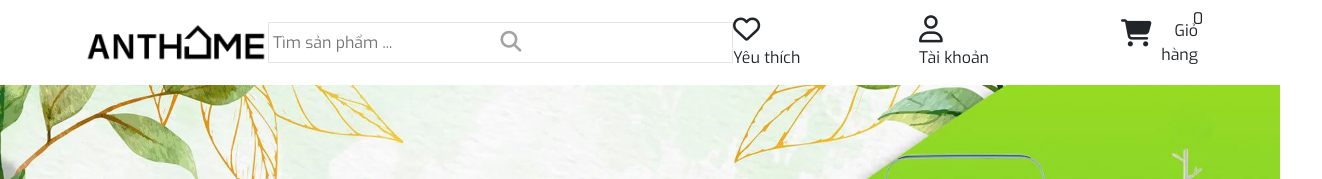
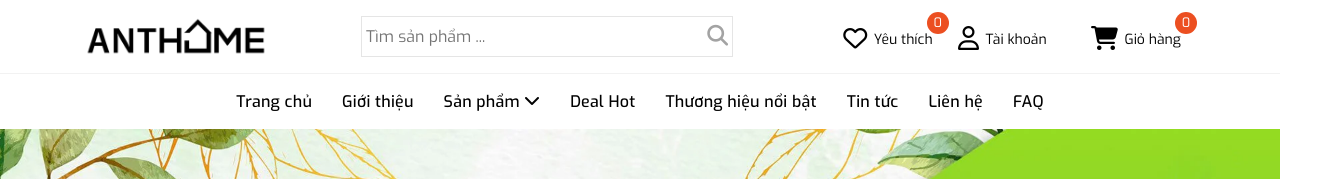
Before and after one commit to phuongnam148/Ant-Home, a React (Create React App) app: page / in a window 1280 px wide. Shown: the top 179 px of the page, 1322 px wide, since content can reach past the window. Built offline with nearby package versions, Linux system fonts and the light colour scheme.

Commit message:
update header

```diff
--- a/package.json
+++ b/package.json
@@ -14,6 +14,7 @@
     "react-helmet": "^6.1.0",
     "react-router-dom": "^6.8.2",
     "react-scripts": "5.0.1",
+    "swiper": "^9.1.0",
     "web-vitals": "^2.1.4"
   },
   "scripts": {
--- a/src/components/blocks/header/Header.jsx
+++ b/src/components/blocks/header/Header.jsx
@@ -28,16 +28,17 @@ const Header = () => {
 							</Link>
 						</div>
 					</div>
-					<div className='d-none d-lg-block col-lg-5'>
+					{/* Box tìm kiếm */}
+					<div className='d-none d-lg-block col-lg-4'>
 						<div className='header-search d-flex align-items-center p-1'>
 							<input type='text' placeholder='Tìm sản phẩm ...' />
-							<div className='btn-s'>
+							<div className='btn-s w-auto'>
 								<i className='fa-solid fa-magnifying-glass'></i>
 							</div>
 						</div>
 					</div>
 					{/* Account */}
-					<div className='header-account d-flex col-2 col-md-2 col-lg-5 justify-content-evenly'>
+					<div className='header-account d-flex col-2 col-md-2 col-lg-4 justify-content-evenly'>
 						{/* Icon menu */}
 						<div
 							className='btn-search d-block d-lg-none text-end w-50'
@@ -49,33 +50,100 @@ const Header = () => {
 						</div>
 						{/* Box */}
 						<div className='box-account d-flex align-items-center justify-content-between'>
-							<div className='d-none d-lg-block d-flex'>
-								<div>
-									<i className='fa-regular fa-heart'></i>
+							{/* Yêu thích */}
+							<div className='d-none d-lg-block justify-content-center p-0 p-lg-2'>
+								<Link className='text-black' to='/'>
+									<div className='box-a d-flex justify-content-center'>
+										<i className='fa-regular fa-heart w-auto'></i>
+										<span className='text-center position-relative'>
+											Yêu thích
+											<div className='i-count-box d-block position-absolute top-0 start-100 translate-middle d-flex justify-content-center align-items-center'>
+												<div className='i-count'>0</div>
 											</div>
-								<div>
-									<span>Yêu thích</span>
+										</span>
 									</div>
+								</Link>
 							</div>
-							<div className='d-none d-lg-block'>
-								<i className='fa-regular fa-user'></i>
+							{/* Tài khoản */}
+							<div className='d-none d-lg-block p-0 p-lg-2'>
+								<Link className='text-black' to='/'>
+									<div className='box-a w-auto d-flex'>
+										<i className='fa-regular fa-user w-auto'></i>
 										<span>Tài khoản</span>
 									</div>
+								</Link>
+							</div>
 							{/* Button giỏ hàng */}
-							<div
-								className='d-flex text-end w-50 ms-2 ms-lg-0 position-relative'
+							<div className='p-0 p-lg-2'>
+								<Link
+									className='text-black'
+									to='/'
 									data-bs-toggle='offcanvas'
 									data-bs-target='#offcanvasCart'
 									aria-controls='offcanvasCart'
 								>
-								<i className='fa-solid fa-cart-shopping'></i>
-								<span className='d-none d-lg-block'>Giỏ hàng</span>
-								<div className='i-cart d-block position-absolute top-0 start-100 translate-middle d-flex justify-content-center align-items-center'>
-									<span className='d-flex justify-content-center align-items-center'>0</span>
+									<div className='box-a d-flex justify-content-center'>
+										<i className='fa-solid fa-cart-shopping w-auto'></i>
+										<span className='text-center position-relative'>
+											Giỏ hàng
+											<div className='i-count-box d-block position-absolute top-0 start-100 translate-middle d-flex justify-content-center align-items-center'>
+												<div className='i-count'>0</div>
+											</div>
+										</span>
+									</div>
+								</Link>
 							</div>
 						</div>
 					</div>
 				</div>
+			</div>
+			{/* Navbar */}
+			<div className='navbar d-none d-lg-block p-0'>
+				<div className='d-flex justify-content-center align-items-center p-0 m-0'>
+					<ul className='d-flex container p-0 m-0'>
+						<li>
+							<Link className='text-center' to='/'>
+								Trang chủ
+							</Link>
+						</li>
+						<li>
+							<Link className='text-center' to='/'>
+								Giới thiệu
+							</Link>
+						</li>
+						<li>
+							<Link className='text-center' to='/'>
+								<span className='d-flex'>
+									Sản phẩm <i className='fa-solid fa-chevron-down w-auto ms-1 pt-1'></i>
+								</span>
+							</Link>
+						</li>
+						<li>
+							<Link className='text-center' to='/'>
+								Deal Hot
+							</Link>
+						</li>
+						<li>
+							<Link className='text-center' to='/'>
+								Thương hiệu nổi bật
+							</Link>
+						</li>
+						<li>
+							<Link className='text-center' to='/'>
+								Tin tức
+							</Link>
+						</li>
+						<li>
+							<Link className='text-center' to='/'>
+								Liên hệ
+							</Link>
+						</li>
+						<li>
+							<Link className='text-center' to='/'>
+								FAQ
+							</Link>
+						</li>
+					</ul>
 				</div>
 			</div>
 			{/* Offcanvas Menu */}
--- a/src/components/blocks/header/Header.scss
+++ b/src/components/blocks/header/Header.scss
@@ -14,17 +14,68 @@
 	}
 	.menu-icon i {
 		font-size: 2rem;
-	}
-	.header-account i {
-		font-size: 1.7rem;
-		.i-cart {
-			border-radius: 50%;
+		&:before {
 			width: 20px;
 			height: 20px;
-			background-color: #e87229;
-			color: #fff;
-			font-size: 0.8rem;
-			font-weight: 200;
+		}
+	}
+	.box-account {
+		a {
+			display: inline;
+			.box-a {
+				span {
+					display: flex;
+					align-items: center;
+					padding-top: 0.3rem;
+					margin-left: 0.4rem;
+					width: auto;
+					font-size: 14px;
+					// span
+					.i-count-box {
+						width: 22px;
+						height: 22px;
+						text-align: center;
+						border-radius: 50%;
+						background-color: #ec4f21;
+						color: #fff;
+						line-height: 20px;
+						font-size: 13px;
+						margin: 0 0 5px 5px;
+					}
+				}
+				i {
+					&:before {
+						// width: 20px;
+						// height: 20px;
+						font-size: 1.5rem;
+					}
+				}
+
+				&:hover {
+					color: #ec4f21;
+				}
+			}
+		}
+	}
+	// Navbar
+	.navbar {
+		border-top: 1px solid rgba(0, 0, 0, 0.05);
+		ul {
+			width: auto;
+			list-style: none;
+			li {
+				width: auto;
+				padding: 14px 15px;
+				a {
+					color: #000;
+					font-weight: 500;
+					letter-spacing: 0.25px;
+					line-height: 27.2px;
+					&:hover {
+						color: #ec4f21;
+					}
+				}
+			}
 		}
 	}
 	// Search
--- a/src/components/pages/Home.jsx
+++ b/src/components/pages/Home.jsx
@@ -1,4 +1,9 @@
 import React from 'react';
+// Import Swiper
+// eslint-disable-next-line no-unused-vars
+import { Swiper, SwiperSlide } from 'swiper/react';
+// Import Swiper styles
+import 'swiper/css';
 import banner from '../../images/slider_1.jpg';
 import './scss/home.scss';
 const Home = () => {
@@ -6,7 +11,7 @@ const Home = () => {
 		<div className='container-fluid px-0'>
 			<img className='img-fluid' src={banner} alt='' />
 
-			<div className='.container-md'>
+			<div className='container-lg'>
 				{/* Loại sản phẩm */}
 				<div className='home-section-1'>
 					<div className='home-cate-head'>
```
Also changed, not shown: 1 other file (tests, documents, lock files or other folders). Lines whose indentation alone changed are shown as unchanged.
